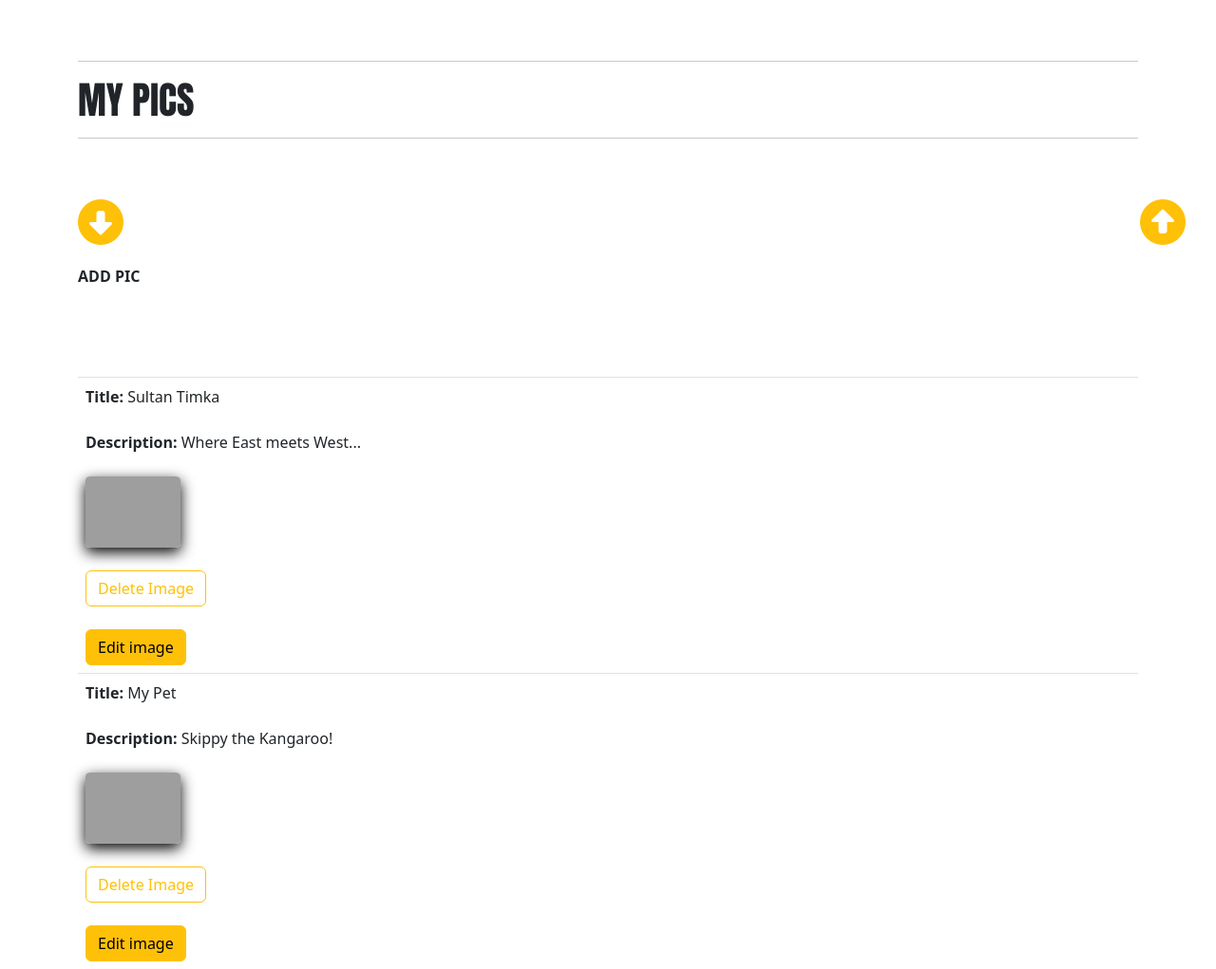
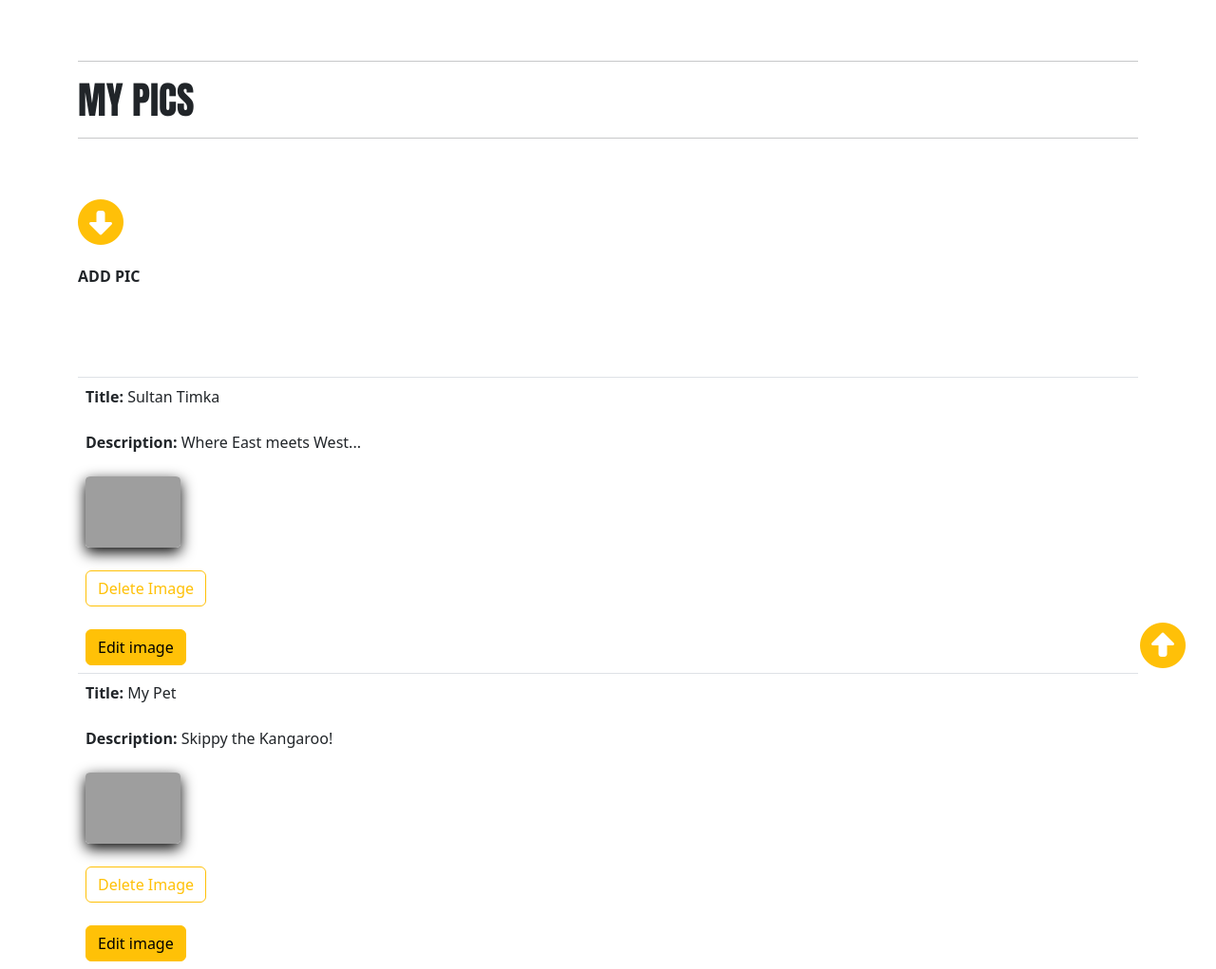
Before and after one commit to SON-OF-EDDY/InstaBook2, a Django app: page /add_pics in a window 1280 px wide. Shown: the part 80-1101 px from the top of the page at 95% size. Run offline with Django 4.2, Linux system fonts and the light colour scheme; a user stored in the database is signed in; data comes from the database, SQL or seed files in the repository; both versions use the stored data as it was after the commit; some libraries are stand-ins or nearby versions; grey boxes are pictures that could not be loaded.

Commit message:
modified the to top button

```diff
--- a/mypics/templates/add_friend.html
+++ b/mypics/templates/add_friend.html
@@ -28,7 +28,7 @@
                     cursor: pointer;
                     position: fixed;
                     right: 2.5%;
-                    top: 50%;
+                    bottom: 2%;
 
                 }
 
--- a/mypics/templates/add_pics.html
+++ b/mypics/templates/add_pics.html
@@ -21,6 +21,7 @@
         cursor: pointer;
         position: fixed;
         right: 2.5%;
+        bottom: 2%;
 
 
     }
--- a/mypics/templates/add_song.html
+++ b/mypics/templates/add_song.html
@@ -20,6 +20,7 @@
                     cursor: pointer;
                     position: fixed;
                     right: 2.5%;
+                    bottom: 2%;
 
 
                 }
--- a/mypics/templates/my_profile.html
+++ b/mypics/templates/my_profile.html
@@ -41,6 +41,7 @@
                     cursor: pointer;
                     position: fixed;
                     right: 2.5%;
+                    bottom: 2%;
 
 
                 }
```
Also changed, not shown: db.sqlite3.
